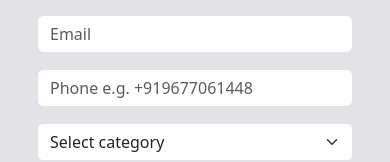
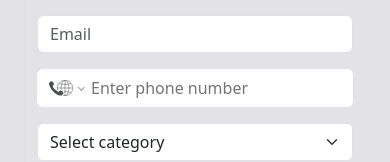
Before and after one commit to jeelion22/reuniteME-Frontend, a React (Vite) app: page /users/register in a window 390 px wide. Shown: the part 186-348 px from the top of the page. Built offline with nearby package versions, Linux system fonts and the light colour scheme.

Commit message:
added phone number component

```diff
--- a/package.json
+++ b/package.json
@@ -20,6 +20,7 @@
     "react-dom": "^18.2.0",
     "react-international-phone": "^4.2.9",
     "react-paginate": "^8.2.0",
+    "react-phone-number-input": "^3.4.3",
     "react-router-dom": "^6.23.1",
     "recharts": "^2.12.7",
     "yup": "^1.4.0"
--- a/src/components/UserRegister.jsx
+++ b/src/components/UserRegister.jsx
@@ -1,10 +1,12 @@
 import "../styles/UserRegister.css";
-import { Formik } from "formik";
+import { Formik, useFormik } from "formik";
 import { useState, useEffect } from "react";
 import { useNavigate, Link } from "react-router-dom";
 import userServices from "../../services/userServices";
 import { CommunityUploaderValidationSchema } from "../validataionSchema/CommunityUploaderValidationSchema";
 import { reuniteSeekerValidationSchema } from "../validataionSchema/reuniteSeekerValidationSchema";
+import "react-phone-number-input/style.css";
+import PhoneInput from "react-phone-number-input";
 
 const initialValues = {
   firstname: "",
@@ -51,7 +53,12 @@ const UserRegister = () => {
         }
       }}
     >
-      {(formik) => (
+      {(formik) => {
+        const handlePhoneChange = (value) => {
+          formik.setFieldValue("phone", value);
+        };
+
+        return (
           <form onSubmit={formik.handleSubmit}>
             <div className="container ">
               <div className="row  justify-content-center p-4 mt-2 user-register">
@@ -112,14 +119,13 @@ const UserRegister = () => {
 
                   <div className="row justify-content-center mt-3">
                     <div className="col">
-                    <input
-                      type="text"
-                      className="form-control"
-                      placeholder="Phone e.g. +919677061448"
-                      aria-label="phone"
-                      id="phone"
-                      {...formik.getFieldProps("phone")}
+                      <PhoneInput
+                        className="form-control d-flex border-0 phone-input-no-border"
+                        placeholder="Enter phone number"
+                        value={formik.values.phone}
+                        onChange={handlePhoneChange}
                       />
+
                       {formik.touched.phone && formik.errors.phone ? (
                         <div className="text-danger">{formik.errors.phone}</div>
                       ) : null}
@@ -261,7 +267,8 @@ const UserRegister = () => {
               </div>
             </div>
           </form>
-      )}
+        );
+      }}
     </Formik>
   );
 };
--- a/src/components/UserUpdate.jsx
+++ b/src/components/UserUpdate.jsx
@@ -1,9 +1,12 @@
+import "../styles/UserUpdate.css";
 import { Formik } from "formik";
 import { useState, useEffect } from "react";
 import { useNavigate, Link, useLoaderData } from "react-router-dom";
 import userServices from "../../services/userServices";
 import { CommunityUploaderValidationSchema } from "../validataionSchema/CommunityUploaderValidationSchema";
 import { reuniteSeekerValidationSchema } from "../validataionSchema/reuniteSeekerValidationSchema";
+import "react-phone-number-input/style.css";
+import PhoneInput from "react-phone-number-input";
 
 const UserUpdate = () => {
   const { user } = useLoaderData();
@@ -52,7 +55,11 @@ const UserUpdate = () => {
           });
       }}
     >
-      {(formik) => (
+      {(formik) => {
+        const handlePhoneChange = (value) => {
+          formik.setFieldValue("phone", value);
+        };
+        return (
           <form onSubmit={formik.handleSubmit}>
             <div className="container">
               <div className="row">
@@ -111,15 +118,14 @@ const UserUpdate = () => {
                   </div>
 
                   <div className="row justify-content-center mt-3">
-                  <div className="col-md-6">
-                    <input
-                      type="text"
-                      className="form-control"
-                      placeholder="Phone e.g. +919677061448"
-                      aria-label="phone"
-                      id="phone"
-                      {...formik.getFieldProps("phone")}
+                    <div className="col">
+                      <PhoneInput
+                        className="form-control d-flex border-0 phone-input-no-border"
+                        placeholder="Enter phone number"
+                        value={formik.values.phone}
+                        onChange={handlePhoneChange}
                       />
+
                       {formik.touched.phone && formik.errors.phone ? (
                         <div className="text-danger">{formik.errors.phone}</div>
                       ) : null}
@@ -216,7 +222,8 @@ const UserUpdate = () => {
               </div>
             </div>
           </form>
-      )}
+        );
+      }}
     </Formik>
   );
 };
--- a/src/components/admin/CreateAdmin.jsx
+++ b/src/components/admin/CreateAdmin.jsx
@@ -1,8 +1,11 @@
+import "../../styles/CreateAdmin.css";
 import React from "react";
 import { Formik } from "formik";
 import { useNavigate, Link } from "react-router-dom";
 import userServices from "../../../services/userServices";
 import { adminCreateValidationSchema } from "../../validataionSchema/adminCreateValidationSchema";
+import "react-phone-number-input/style.css";
+import PhoneInput from "react-phone-number-input";
 
 const initialValues = {
   username: "",
@@ -37,7 +40,11 @@ const CreateAdmin = () => {
         }
       }}
     >
-      {(formik) => (
+      {(formik) => {
+        const handlePhoneChange = (value) => {
+          formik.setFieldValue("phone", value);
+        };
+        return (
           <form onSubmit={formik.handleSubmit}>
             <div className="container">
               <div className="row p-4 border bg-light rounded">
@@ -116,14 +123,13 @@ const CreateAdmin = () => {
 
                   <div className="row justify-content-center mt-3">
                     <div className="col">
-                    <input
-                      type="text"
-                      className="form-control"
-                      placeholder="Phone e.g. +919677061448"
-                      aria-label="phone"
-                      id="phone"
-                      {...formik.getFieldProps("phone")}
+                      <PhoneInput
+                        className="form-control d-flex border-0 phone-input-no-border"
+                        placeholder="Enter phone number"
+                        value={formik.values.phone}
+                        onChange={handlePhoneChange}
                       />
+
                       {formik.touched.phone && formik.errors.phone ? (
                         <div className="text-danger">{formik.errors.phone}</div>
                       ) : null}
@@ -268,7 +274,8 @@ const CreateAdmin = () => {
               </div>
             </div>
           </form>
-      )}
+        );
+      }}
     </Formik>
   );
 };
--- a/src/components/admin/EditAdminsData.jsx
+++ b/src/components/admin/EditAdminsData.jsx
@@ -1,8 +1,11 @@
+import "../../styles/EditAdminsData.css";
 import React, { useState } from "react";
 import { Formik } from "formik";
 import { useNavigate, Link } from "react-router-dom";
 import userServices from "../../../services/userServices";
 import { adminEditValidationSchema } from "../../validataionSchema/adminEditValidationSchema";
+import "react-phone-number-input/style.css";
+import PhoneInput from "react-phone-number-input";
 
 const EditAdminsData = ({ admin, getAllAdmins }) => {
   const [isLoading, setIsLoading] = useState(false);
@@ -33,7 +36,11 @@ const EditAdminsData = ({ admin, getAllAdmins }) => {
         }
       }}
     >
-      {(formik) => (
+      {(formik) => {
+        const handlePhoneChange = (value) => {
+          formik.setFieldValue("phone", value);
+        };
+        return (
           <form onSubmit={formik.handleSubmit}>
             <div className="container">
               <div className="row p-4 border rounded">
@@ -106,7 +113,9 @@ const EditAdminsData = ({ admin, getAllAdmins }) => {
                       />
                       <div className="d-flex">
                         {formik.touched.email && formik.errors.email ? (
-                        <div className="text-danger">{formik.errors.email}</div>
+                          <div className="text-danger">
+                            {formik.errors.email}
+                          </div>
                         ) : null}
                       </div>
                     </div>
@@ -114,20 +123,16 @@ const EditAdminsData = ({ admin, getAllAdmins }) => {
 
                   <div className="row justify-content-center mt-3">
                     <div className="col">
-                    <input
-                      type="text"
-                      className="form-control"
-                      placeholder="Phone e.g. +919677061448"
-                      aria-label="phone"
-                      id="phone"
-                      {...formik.getFieldProps("phone")}
+                      <PhoneInput
+                        className="form-control d-flex border-0 phone-input-no-border"
+                        placeholder="Enter phone number"
+                        value={formik.values.phone}
+                        onChange={handlePhoneChange}
                       />
-                    <d-flex>
-                      {" "}
+
                       {formik.touched.phone && formik.errors.phone ? (
                         <div className="text-danger">{formik.errors.phone}</div>
                       ) : null}
-                    </d-flex>
                     </div>
                   </div>
 
@@ -146,7 +151,9 @@ const EditAdminsData = ({ admin, getAllAdmins }) => {
                       </select>
                       <div className="d-flex">
                         {formik.touched.role && formik.errors.role ? (
-                        <div className="text-danger">{formik.errors.role}</div>
+                          <div className="text-danger">
+                            {formik.errors.role}
+                          </div>
                         ) : null}
                       </div>
                     </div>
@@ -218,7 +225,8 @@ const EditAdminsData = ({ admin, getAllAdmins }) => {
                       </div>
                     </div>
                     <div className="d-flex">
-                    {formik.touched.permissions && formik.errors.permissions ? (
+                      {formik.touched.permissions &&
+                      formik.errors.permissions ? (
                         <div className="text-danger">
                           {formik.errors.permissions}
                         </div>
@@ -275,7 +283,8 @@ const EditAdminsData = ({ admin, getAllAdmins }) => {
               </div>
             </div>
           </form>
-      )}
+        );
+      }}
     </Formik>
   );
 };
--- a/src/components/admin/EditUserData.jsx
+++ b/src/components/admin/EditUserData.jsx
@@ -1,9 +1,12 @@
+import "../../styles/EditUserData.css";
 import React, { useState, useEffect, useRef } from "react";
 import { useNavigate } from "react-router-dom";
 import { Formik } from "formik";
 import userServices from "../../../services/userServices";
 import { CommunityUploaderValidationSchema } from "../../validataionSchema/CommunityUploaderValidationSchema";
 import { reuniteSeekerValidationSchema } from "../../validataionSchema/reuniteSeekerValidationSchema";
+import "react-phone-number-input/style.css";
+import PhoneInput from "react-phone-number-input";
 
 const EditUserData = ({ user }) => {
   const [initialValues, setInitialValues] = useState(user);
@@ -43,7 +46,11 @@ const EditUserData = ({ user }) => {
         }
       }}
     >
-      {(formik) => (
+      {(formik) => {
+        const handlePhoneChange = (value) => {
+          formik.setFieldValue("phone", value);
+        };
+        return (
           <form onSubmit={formik.handleSubmit}>
             <div className="container-md-6">
               <div className="row">
@@ -86,14 +93,13 @@ const EditUserData = ({ user }) => {
 
                   <div className="row justify-content-center mt-3">
                     <div className="col">
-                    <input
-                      type="text"
-                      className="form-control"
-                      placeholder="Phone e.g. +919677061448"
-                      aria-label="phone"
-                      id="phone"
-                      {...formik.getFieldProps("phone")}
+                      <PhoneInput
+                        className="form-control d-flex border-0 phone-input-no-border"
+                        placeholder="Enter phone number"
+                        value={formik.values.phone}
+                        onChange={handlePhoneChange}
                       />
+
                       {formik.touched.phone && formik.errors.phone ? (
                         <div className="text-danger">{formik.errors.phone}</div>
                       ) : null}
@@ -177,7 +183,10 @@ const EditUserData = ({ user }) => {
                   <div className="row justify-content-center mt-3">
                     <div className="col">
                       <div className=" d-flex justify-content-center">
-                      <button type="submit" className="btn btn-outline-primary">
+                        <button
+                          type="submit"
+                          className="btn btn-outline-primary"
+                        >
                           {isSubmitting ? (
                             <div class="d-flex justify-content-center">
                               <div class="spinner-border" role="status">
@@ -195,7 +204,8 @@ const EditUserData = ({ user }) => {
               </div>
             </div>
           </form>
-      )}
+        );
+      }}
     </Formik>
   );
 };
```
Also changed, not shown: 1 other file (tests, documents, lock files or other folders). Lines whose indentation alone changed are shown as unchanged.
